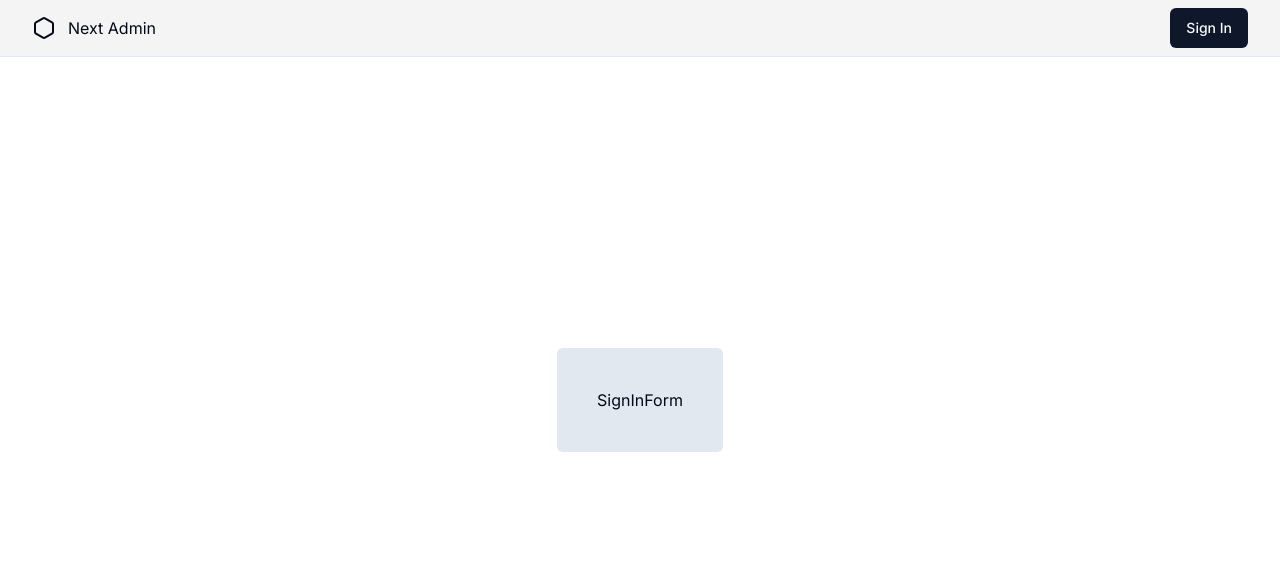
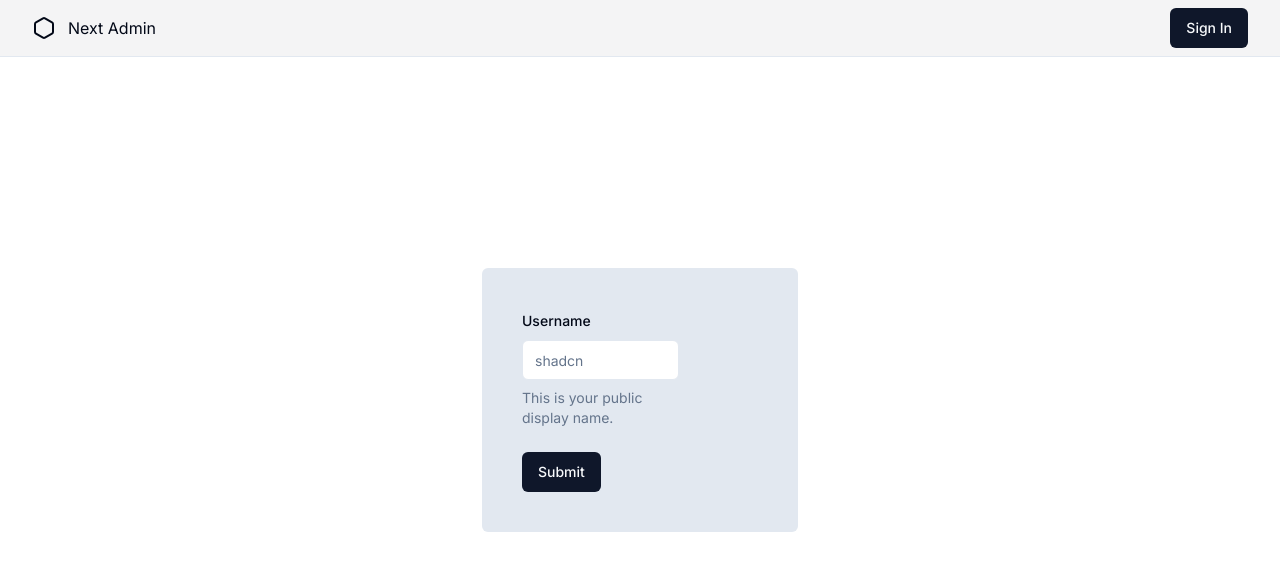
Before and after one commit to nihar-hegde/NextAdmin, a Next.js app: page /signin in a window 1280 px wide. Shown: the top 570 px of the page. Built offline with nearby package versions, Linux system fonts and the light colour scheme.

Commit message:
added shadcn form

```diff
--- a/package.json
+++ b/package.json
@@ -9,6 +9,8 @@
     "lint": "next lint"
   },
   "dependencies": {
+    "@hookform/resolvers": "^3.3.1",
+    "@radix-ui/react-label": "^2.0.2",
     "@radix-ui/react-slot": "^1.0.2",
     "@types/node": "20.5.7",
     "@types/react": "18.2.21",
@@ -23,9 +25,11 @@
     "postcss": "8.4.29",
     "react": "18.2.0",
     "react-dom": "18.2.0",
+    "react-hook-form": "^7.45.4",
     "tailwind-merge": "^1.14.0",
     "tailwindcss": "3.3.3",
     "tailwindcss-animate": "^1.0.7",
-    "typescript": "5.2.2"
+    "typescript": "5.2.2",
+    "zod": "^3.22.2"
   }
 }
--- a/src/components/forms/SignInForm.tsx
+++ b/src/components/forms/SignInForm.tsx
@@ -1,7 +1,52 @@
+"use client";
 import React from "react";
+import {
+  Form,
+  FormControl,
+  FormDescription,
+  FormField,
+  FormItem,
+  FormLabel,
+  FormMessage,
+} from "@/components/ui/form";
+import { Input } from "@/components/ui/input";
+import { useForm } from "react-hook-form";
+import { zodResolver } from "@hookform/resolvers/zod";
+import { userSignInSchema } from "@/lib/validators/signinValidators";
+import { z } from "zod";
+import { Button } from "../ui/button";
 
 const SignInForm = () => {
-  return <div>SignInForm</div>;
+  const form = useForm<z.infer<typeof userSignInSchema>>({
+    resolver: zodResolver(userSignInSchema),
+  });
+  function onSubmit(data: z.infer<typeof userSignInSchema>) {
+    console.log(data);
+  }
+
+  return (
+    <Form {...form}>
+      <form onSubmit={form.handleSubmit(onSubmit)} className="w-2/3 space-y-6">
+        <FormField
+          control={form.control}
+          name="username"
+          render={({ field }) => (
+            <FormItem>
+              <FormLabel>Username</FormLabel>
+              <FormControl>
+                <Input placeholder="shadcn" {...field} />
+              </FormControl>
+              <FormDescription>
+                This is your public display name.
+              </FormDescription>
+              <FormMessage />
+            </FormItem>
+          )}
+        />
+        <Button type="submit">Submit</Button>
+      </form>
+    </Form>
+  );
 };
 
 export default SignInForm;
--- /dev/null
+++ b/src/components/ui/form.tsx
@@ -0,0 +1,176 @@
+import * as React from "react"
+import * as LabelPrimitive from "@radix-ui/react-label"
+import { Slot } from "@radix-ui/react-slot"
+import {
+  Controller,
+  ControllerProps,
+  FieldPath,
+  FieldValues,
+  FormProvider,
+  useFormContext,
+} from "react-hook-form"
+
+import { cn } from "@/lib/utils"
+import { Label } from "@/components/ui/label"
+
+const Form = FormProvider
+
+type FormFieldContextValue<
+  TFieldValues extends FieldValues = FieldValues,
+  TName extends FieldPath<TFieldValues> = FieldPath<TFieldValues>
+> = {
+  name: TName
+}
+
+const FormFieldContext = React.createContext<FormFieldContextValue>(
+  {} as FormFieldContextValue
+)
+
+const FormField = <
+  TFieldValues extends FieldValues = FieldValues,
+  TName extends FieldPath<TFieldValues> = FieldPath<TFieldValues>
+>({
+  ...props
+}: ControllerProps<TFieldValues, TName>) => {
+  return (
+    <FormFieldContext.Provider value={{ name: props.name }}>
+      <Controller {...props} />
+    </FormFieldContext.Provider>
+  )
+}
+
+const useFormField = () => {
+  const fieldContext = React.useContext(FormFieldContext)
+  const itemContext = React.useContext(FormItemContext)
+  const { getFieldState, formState } = useFormContext()
+
+  const fieldState = getFieldState(fieldContext.name, formState)
+
+  if (!fieldContext) {
+    throw new Error("useFormField should be used within <FormField>")
+  }
+
+  const { id } = itemContext
+
+  return {
+    id,
+    name: fieldContext.name,
+    formItemId: `${id}-form-item`,
+    formDescriptionId: `${id}-form-item-description`,
+    formMessageId: `${id}-form-item-message`,
+    ...fieldState,
+  }
+}
+
+type FormItemContextValue = {
+  id: string
+}
+
+const FormItemContext = React.createContext<FormItemContextValue>(
+  {} as FormItemContextValue
+)
+
+const FormItem = React.forwardRef<
+  HTMLDivElement,
+  React.HTMLAttributes<HTMLDivElement>
+>(({ className, ...props }, ref) => {
+  const id = React.useId()
+
+  return (
+    <FormItemContext.Provider value={{ id }}>
+      <div ref={ref} className={cn("space-y-2", className)} {...props} />
+    </FormItemContext.Provider>
+  )
+})
+FormItem.displayName = "FormItem"
+
+const FormLabel = React.forwardRef<
+  React.ElementRef<typeof LabelPrimitive.Root>,
+  React.ComponentPropsWithoutRef<typeof LabelPrimitive.Root>
+>(({ className, ...props }, ref) => {
+  const { error, formItemId } = useFormField()
+
+  return (
+    <Label
+      ref={ref}
+      className={cn(error && "text-destructive", className)}
+      htmlFor={formItemId}
+      {...props}
+    />
+  )
+})
+FormLabel.displayName = "FormLabel"
+
+const FormControl = React.forwardRef<
+  React.ElementRef<typeof Slot>,
+  React.ComponentPropsWithoutRef<typeof Slot>
+>(({ ...props }, ref) => {
+  const { error, formItemId, formDescriptionId, formMessageId } = useFormField()
+
+  return (
+    <Slot
+      ref={ref}
+      id={formItemId}
+      aria-describedby={
+        !error
+          ? `${formDescriptionId}`
+          : `${formDescriptionId} ${formMessageId}`
+      }
+      aria-invalid={!!error}
+      {...props}
+    />
+  )
+})
+FormControl.displayName = "FormControl"
+
+const FormDescription = React.forwardRef<
+  HTMLParagraphElement,
+  React.HTMLAttributes<HTMLParagraphElement>
+>(({ className, ...props }, ref) => {
+  const { formDescriptionId } = useFormField()
+
+  return (
+    <p
+      ref={ref}
+      id={formDescriptionId}
+      className={cn("text-sm text-muted-foreground", className)}
+      {...props}
+    />
+  )
+})
+FormDescription.displayName = "FormDescription"
+
+const FormMessage = React.forwardRef<
+  HTMLParagraphElement,
+  React.HTMLAttributes<HTMLParagraphElement>
+>(({ className, children, ...props }, ref) => {
+  const { error, formMessageId } = useFormField()
+  const body = error ? String(error?.message) : children
+
+  if (!body) {
+    return null
+  }
+
+  return (
+    <p
+      ref={ref}
+      id={formMessageId}
+      className={cn("text-sm font-medium text-destructive", className)}
+      {...props}
+    >
+      {body}
+    </p>
+  )
+})
+FormMessage.displayName = "FormMessage"
+
+export {
+  useFormField,
+  Form,
+  FormItem,
+  FormLabel,
+  FormControl,
+  FormDescription,
+  FormMessage,
+  FormField,
+}
--- /dev/null
+++ b/src/components/ui/input.tsx
@@ -0,0 +1,25 @@
+import * as React from "react"
+
+import { cn } from "@/lib/utils"
+
+export interface InputProps
+  extends React.InputHTMLAttributes<HTMLInputElement> {}
+
+const Input = React.forwardRef<HTMLInputElement, InputProps>(
+  ({ className, type, ...props }, ref) => {
+    return (
+      <input
+        type={type}
+        className={cn(
+          "flex h-10 w-full rounded-md border border-input bg-background px-3 py-2 text-sm ring-offset-background file:border-0 file:bg-transparent file:text-sm file:font-medium placeholder:text-muted-foreground focus-visible:outline-none focus-visible:ring-2 focus-visible:ring-ring focus-visible:ring-offset-2 disabled:cursor-not-allowed disabled:opacity-50",
+          className
+        )}
+        ref={ref}
+        {...props}
+      />
+    )
+  }
+)
+Input.displayName = "Input"
+
+export { Input }
--- /dev/null
+++ b/src/components/ui/label.tsx
@@ -0,0 +1,26 @@
+"use client"
+
+import * as React from "react"
+import * as LabelPrimitive from "@radix-ui/react-label"
+import { cva, type VariantProps } from "class-variance-authority"
+
+import { cn } from "@/lib/utils"
+
+const labelVariants = cva(
+  "text-sm font-medium leading-none peer-disabled:cursor-not-allowed peer-disabled:opacity-70"
+)
+
+const Label = React.forwardRef<
+  React.ElementRef<typeof LabelPrimitive.Root>,
+  React.ComponentPropsWithoutRef<typeof LabelPrimitive.Root> &
+    VariantProps<typeof labelVariants>
+>(({ className, ...props }, ref) => (
+  <LabelPrimitive.Root
+    ref={ref}
+    className={cn(labelVariants(), className)}
+    {...props}
+  />
+))
+Label.displayName = LabelPrimitive.Root.displayName
+
+export { Label }
--- /dev/null
+++ b/src/lib/validators/signinValidators.ts
@@ -0,0 +1,8 @@
+import {z} from 'zod'
+
+
+export const userSignInSchema = z.object({
+    username: z.string().min(2, {
+      message: "Username must be at least 2 characters.",
+    }),
+  })
```
Also changed, not shown: 1 other file (tests, documents, lock files or other folders).
